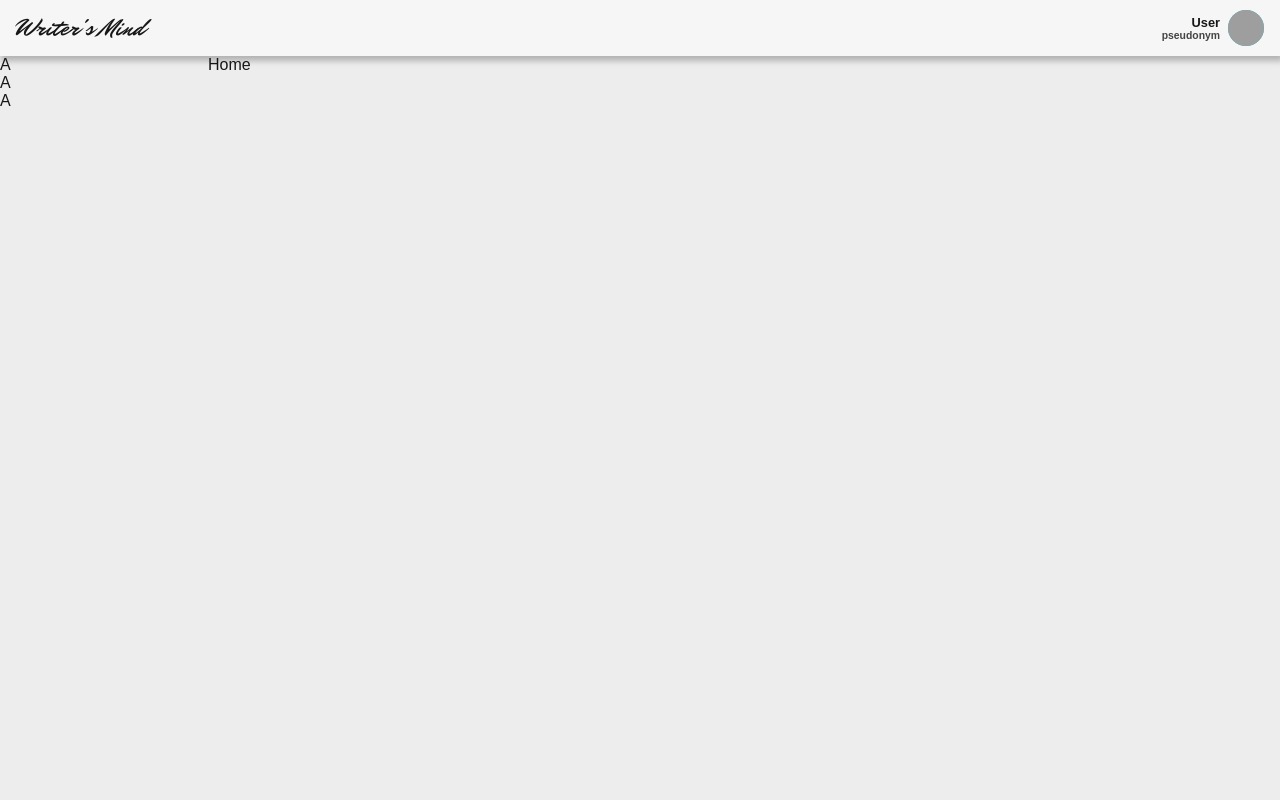
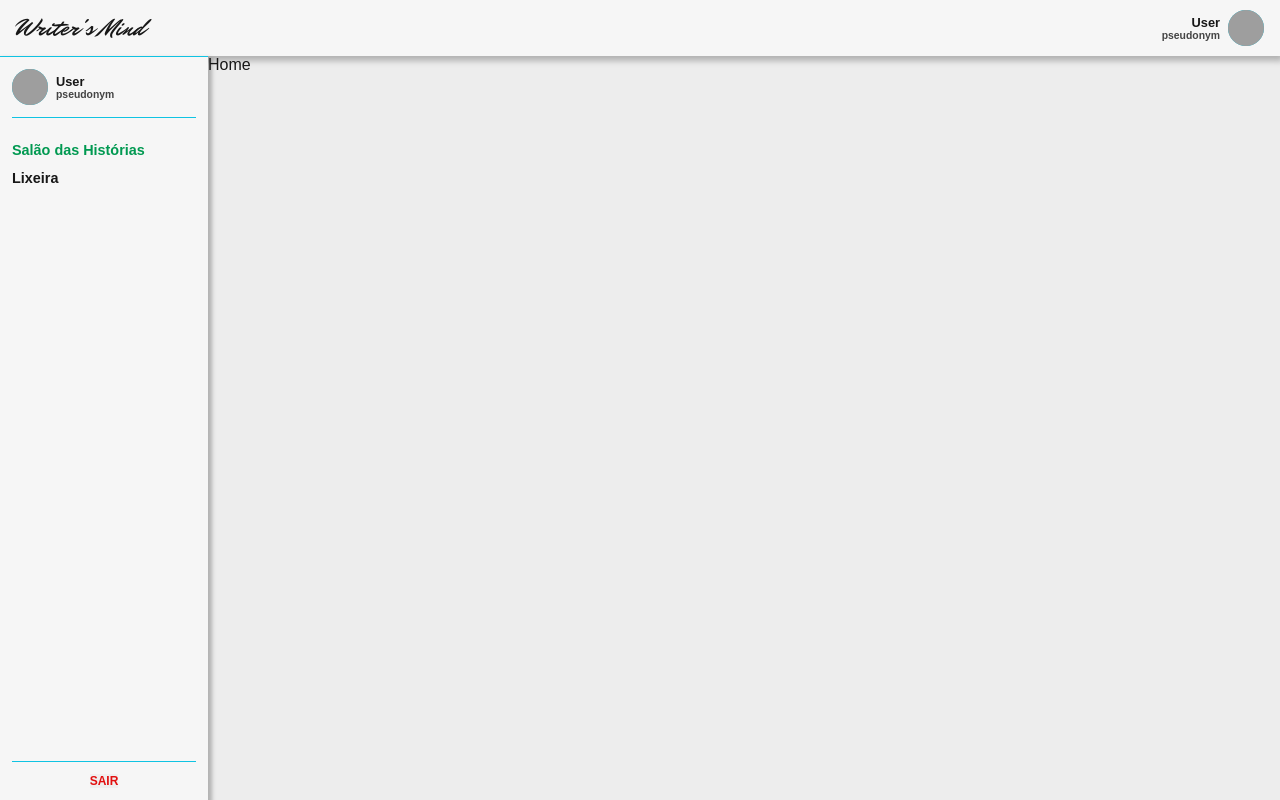
Before and after one commit to lucas-sdalmeida/writers-mind-client, a Next.js app: page / in a window 1280 px wide. Built offline with nearby package versions, Linux system fonts and the light colour scheme; grey boxes are pictures that could not be loaded.

Commit message:
feat: create SideBar component

```diff
--- /dev/null
+++ b/app/(main)/components/SideBar/SideBar.module.css
@@ -0,0 +1,67 @@
+.sideBar, .sideBar * {
+  --division-line: 1px solid var(--light-blue, #10c2e2);
+}
+
+.sideBar {
+  padding: 0 .75rem;
+  border-top: var(--division-line);
+
+  box-shadow: 2px 4px 4px 2px #00000040;
+  background-color: #f6f6f6;
+
+  display: flex;
+  flex-direction: column;
+}
+
+.header, .footer {
+  flex: 0 0 auto;
+  padding: .75rem 0;
+}
+
+.header {
+  margin-bottom: 1.5rem;
+  border-bottom: var(--division-line);
+}
+
+.footer {
+  margin-top: 1.5rem;
+  border-top: var(--division-line);
+
+  display: flex;
+  justify-content: center;
+}
+
+.logoutButton {
+  border: none;
+
+  color: #e21010;
+
+  font-size: .75rem;
+  font-weight: bold;
+
+  text-transform: uppercase;
+}
+
+.logoutButton:hover {
+  color: #a21010
+}
+
+.optionsList {
+  flex: 1 0 auto;
+  list-style: none;
+}
+
+.optionsList li {
+  margin-bottom: .75rem;
+
+  font-size: .9rem;
+  font-weight: bold;
+}
+
+.optionsList li:last-child {
+  margin: 0;
+}
+
+.optionsList li.selected {
+  color: #009951;
+}
--- /dev/null
+++ b/app/(main)/components/SideBar/SideBar.tsx
@@ -0,0 +1,21 @@
+import AuthorInfo, { Orientation } from '../AuthorInfo'
+import style from './SideBar.module.css'
+
+export default function SideBar({ className }: Readonly<{ className?: string }>) {
+  return (
+    <nav className={ ` ${className} ${style.sideBar}` }>
+      <div className={ style.header }>
+        <AuthorInfo orientation={ Orientation.RIGHT } />
+      </div>
+
+      <ul className={ style.optionsList }>
+        <li className={ style.selected }>Salão das Histórias</li>
+        <li>Lixeira</li>
+      </ul>
+
+      <div className={ style.footer }>
+        <button className={ style.logoutButton }>Sair</button>
+      </div>
+    </nav>
+  )
+}
--- /dev/null
+++ b/app/(main)/components/SideBar/index.tsx
@@ -0,0 +1,2 @@
+import SideBar from "./SideBar";
+export default SideBar
--- a/app/(main)/layout.tsx
+++ b/app/(main)/layout.tsx
@@ -1,4 +1,5 @@
 import Header from './components/Header'
+import SideBar from './components/SideBar'
 
 import style from './MainLayout.module.css'
 
@@ -7,19 +8,7 @@ export default function MainLayout({ children }: Readonly<Props>) {
     <div className={ style.root }>
       <Header className={ style.header } />
 
-      <nav className={ style.sideBar }>
-        <div>
-          A
-        </div>
-        <div>
-          <ul>
-            <li>A</li>
-          </ul>
-        </div>
-        <div>
-          A
-        </div>
-      </nav>
+      <SideBar className={ style.sideBar } />
 
       <main className={ style.content }>
         {children}
```
